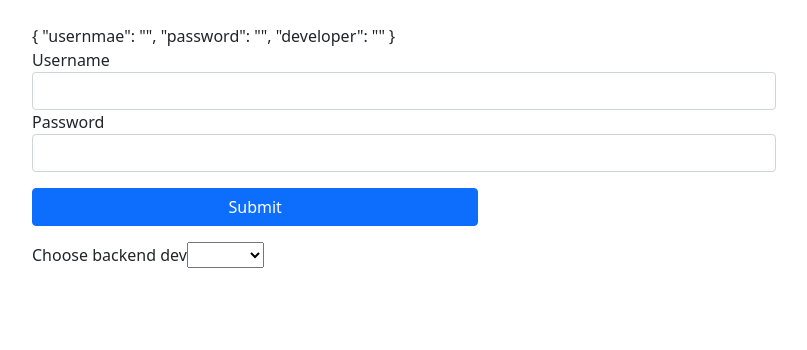
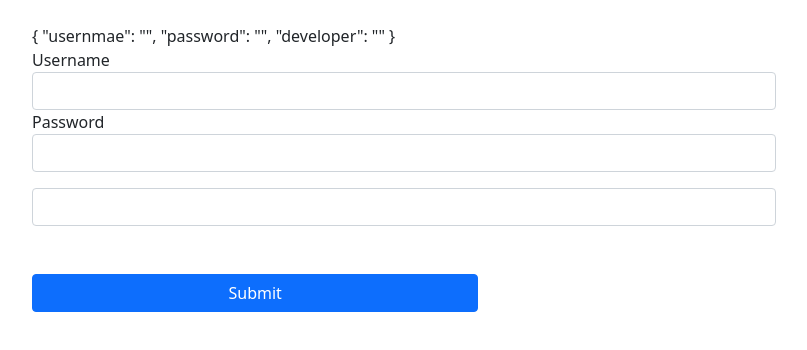
Before and after one commit to hassanfigui1/angular_forms, an Angular app in the folder angular_forms/: page / in a window 1280 px wide. Shown: the top 350 px of the page, without its empty margins (236-1043 px from the left). Built offline with nearby package versions, Linux system fonts and the light colour scheme.

Commit message:
modifying the order of template

```diff
--- a/angular_forms/src/app/login-form/login-form.component.html
+++ b/angular_forms/src/app/login-form/login-form.component.html
@@ -9,17 +9,13 @@
             <label for="password">Password</label>
             <input type="password" class="form-control" name="password" ngModel />
         </div>
+        <div class="form-group mb-5">
+            <select class="form-control" name="developer" ngModel >
+                <option class="form-control" *ngFor="let tech of backend_tech">{{tech}}</option>
+            </select>
+        </div>
         <div class="form-group mb-3">
             <button class="btn btn-primary">Submit</button>
         </div>
-        <div class="form-group">
-            <label for="">Choose backend dev</label>
-            <select class="" name="developer" ngModel id="">
-                <option >Django</option>
-                <option >Flask</option>
-                <option >Java</option>
-                <option >Php</option>
-            </select>
-        </div>
     </form>
 </div>
```
